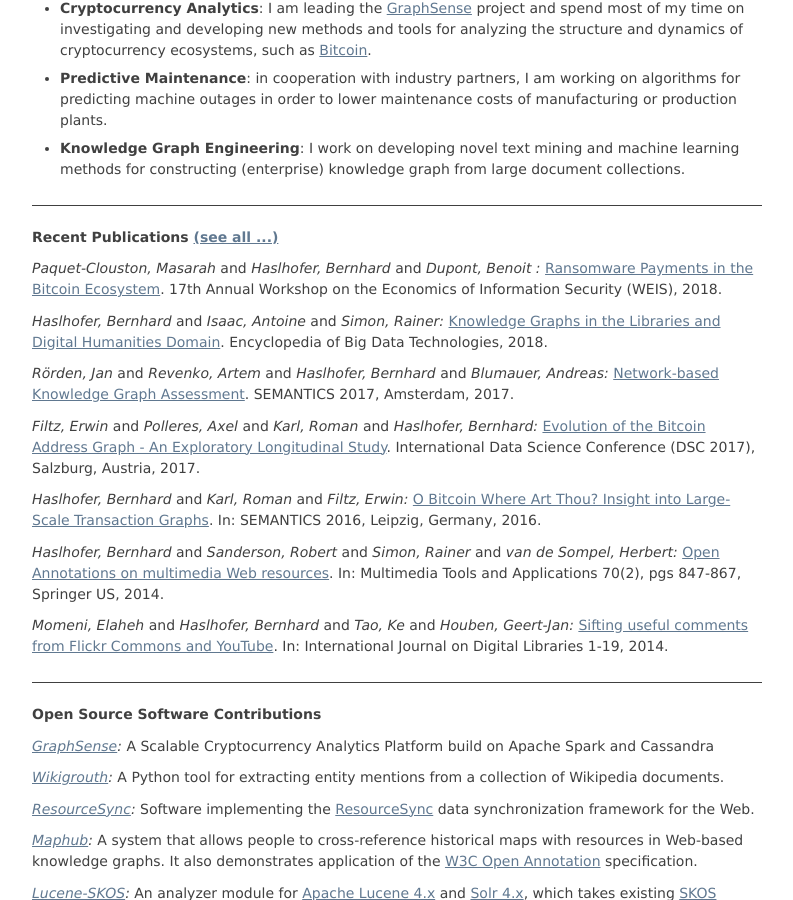
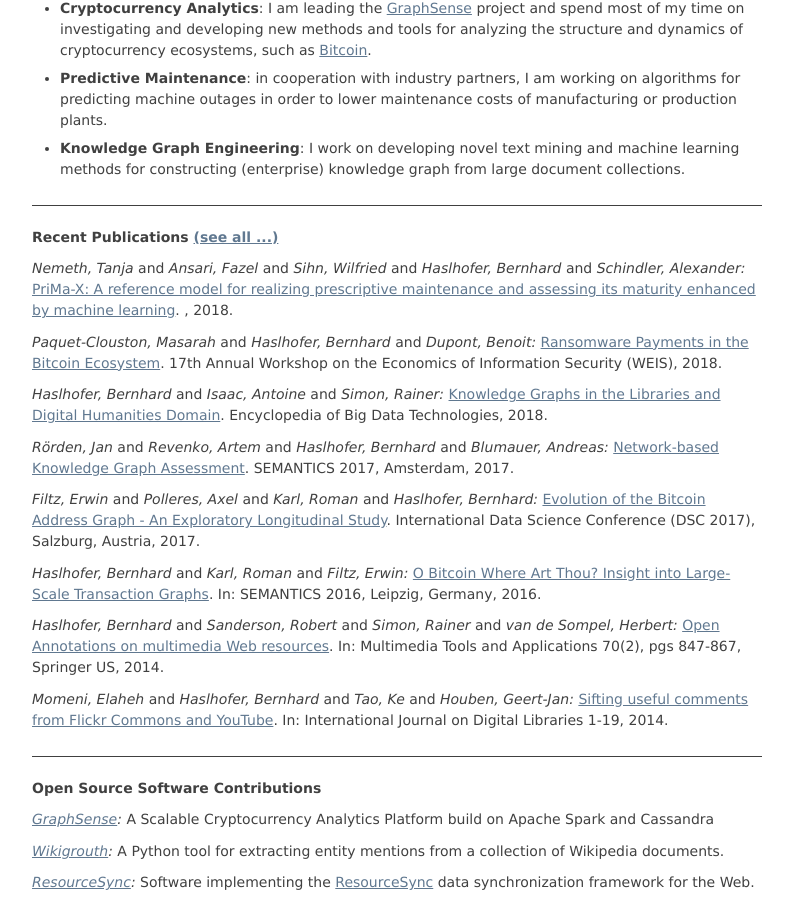
Before and after one commit to behas/behas.github.com, a Jekyll site: the page built from index.html, in a window 1280 px wide and 900 px high, scrolled down 463 px. Shown: the whole window, without its empty margins (243-1036 px from the left). Built offline with Jekyll 4.4.1, drawn with Linux system fonts in a browser that asks for light colours; some of the changed text lies outside the part shown.

Commit message:
updated publications and talks

```diff
--- a/_data/publications.yml
+++ b/_data/publications.yml
@@ -1,7 +1,12 @@
 # 2018
 
+- title: "PriMa-X: A reference model for realizing prescriptive maintenance and assessing its maturity enhanced by machine learning"
+  authors: ["Nemeth, Tanja", "Ansari, Fazel", "Sihn, Wilfried", "Haslhofer, Bernhard", "Schindler, Alexander"]
+  year: 2018
+  uri: "https://doi.org/10.1016/j.procir.2018.03.280"
+
 - title: "Ransomware Payments in the Bitcoin Ecosystem"
-  authors: ["Paquet-Clouston, Masarah", "Haslhofer, Bernhard", "Dupont, Benoit "]
+  authors: ["Paquet-Clouston, Masarah", "Haslhofer, Bernhard", "Dupont, Benoit"]
   where: "17th Annual Workshop on the Economics of Information Security (WEIS)"
   year: 2018
   uri: "https://arxiv.org/abs/1804.04080"
--- a/_data/talks.yml
+++ b/_data/talks.yml
@@ -1,3 +1,9 @@
+- title: "Measurements in Cryptocurrency Networks"
+  venue: "TMA Experts Summit"
+  date: "2018-06-26"
+  location: "Vienna, Austria"
+  slides_uri: "https://www.slideshare.net/bhaslhofer/measurements-in-cryptocurrency-networks"
+
 - title: "Tutorial on Post-Bitcoin Cryptocurrencies, Off-Chain Transaction Channels, and Cryptocurrency Analytics Techniques"
   venue: "Austrian Financial Market Authority (FMA)"
   date: "2018-05-25"
```
